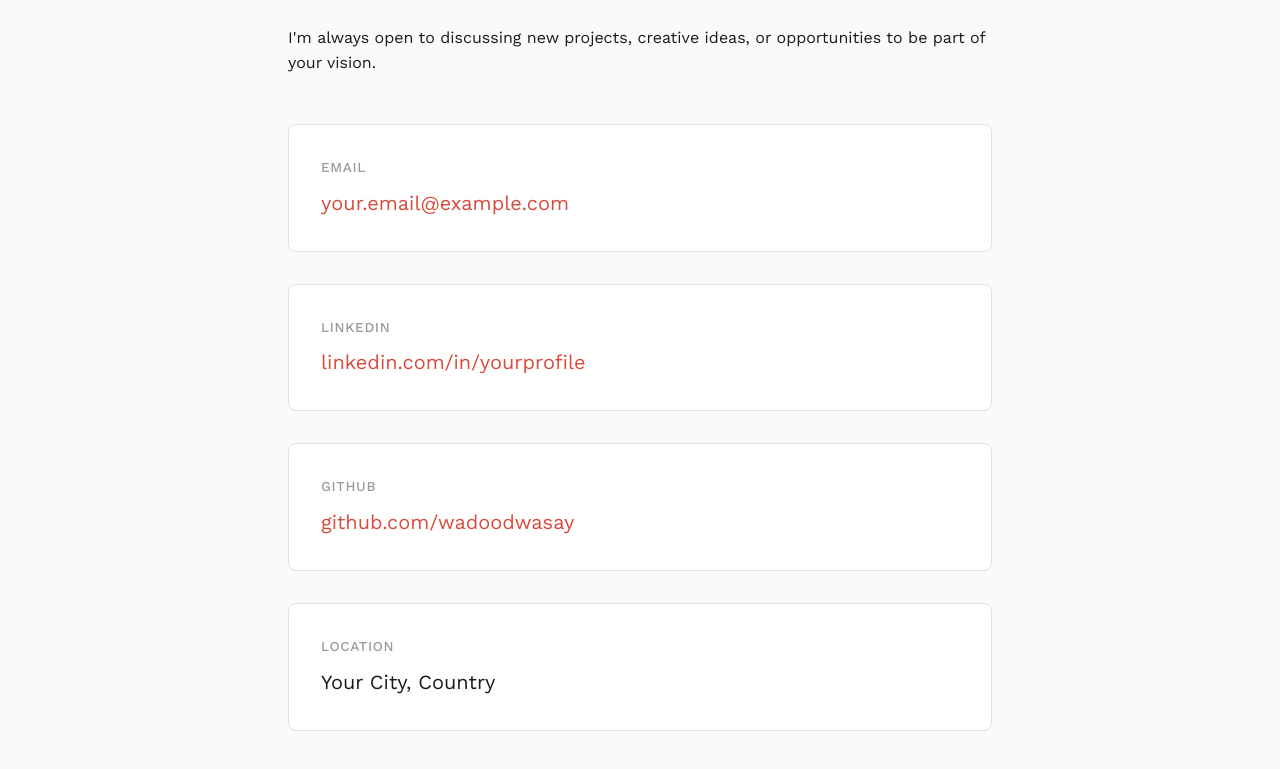
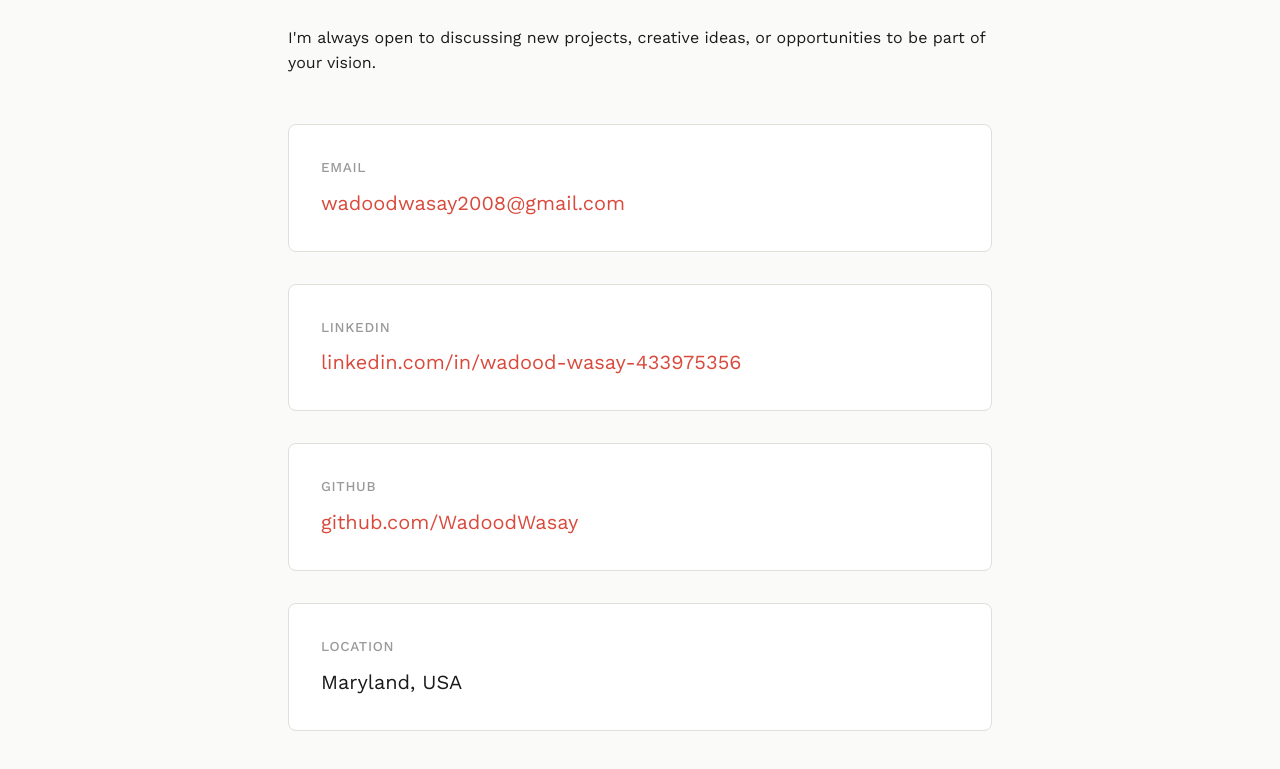
Before and after one commit to WadoodWasay/WadoodWasay.github.io, a plain HTML site: page contact.html in a window 1280 px wide. Shown: the part 261-1030 px from the top of the page. Drawn offline with nearby package versions, Linux system fonts and the light colour scheme.

Commit message:
updated contact info

```diff
--- a/contact.html
+++ b/contact.html
@@ -171,22 +171,22 @@
         <div class="contact-info">
             <div class="contact-item">
                 <span class="contact-label">Email</span>
-                <span class="contact-value"><a href="mailto:your.email@example.com">your.email@example.com</a></span>
+                <span class="contact-value"><a href="mailto:your.email@example.com">wadoodwasay2008@gmail.com</a></span>
             </div>
 
             <div class="contact-item">
                 <span class="contact-label">LinkedIn</span>
-                <span class="contact-value"><a href="https://linkedin.com/in/yourprofile" target="_blank">linkedin.com/in/yourprofile</a></span>
+                <span class="contact-value"><a href="https://linkedin.com/in/yourprofile" target="_blank">linkedin.com/in/wadood-wasay-433975356</a></span>
             </div>
 
             <div class="contact-item">
                 <span class="contact-label">GitHub</span>
-                <span class="contact-value"><a href="https://github.com/wadoodwasay" target="_blank">github.com/wadoodwasay</a></span>
+                <span class="contact-value"><a href="https://github.com/wadoodwasay" target="_blank">github.com/WadoodWasay</a></span>
             </div>
 
             <div class="contact-item">
                 <span class="contact-label">Location</span>
-                <span class="contact-value">Your City, Country</span>
+                <span class="contact-value">Maryland, USA</span>
             </div>
         </div>
     </main>
```
Also changed, not shown: index.html (+1 -1 lines).
